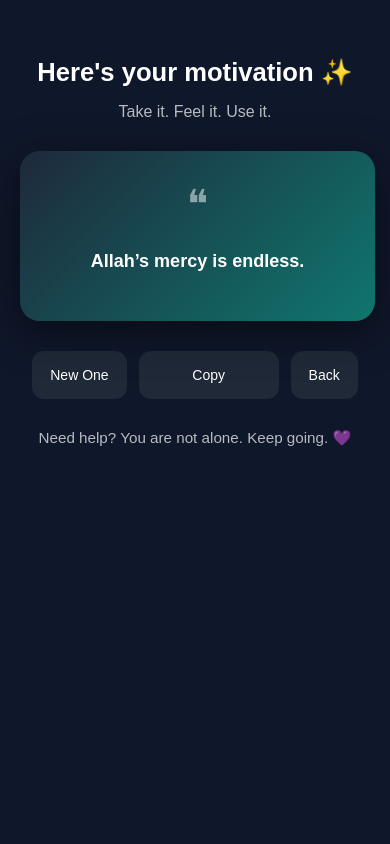
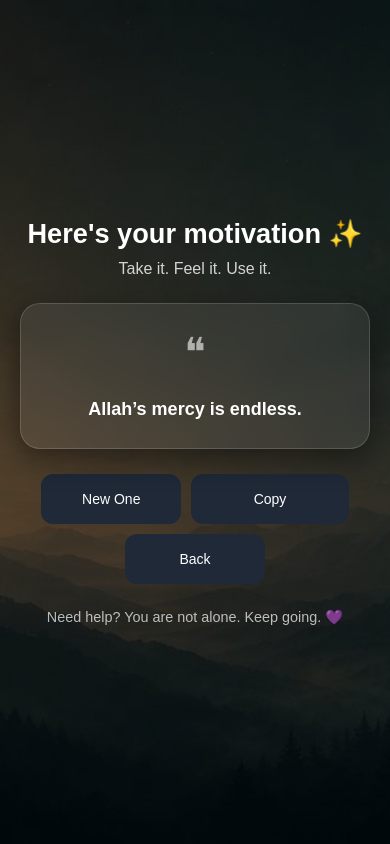
Before and after one commit to adebayomuhammed-coder/motivation, a Flask app: page /quote in a window 390 px wide. Run offline with Flask 3, Linux system fonts and the light colour scheme.

Commit message:
final changes

```diff
--- a/static/css/style.css
+++ b/static/css/style.css
@@ -1,44 +1,69 @@
-body{
+*{
     margin: 0;
-    font-family: Arial, sans-serif;
-    background: #0f172a;
-    color: white;
+    padding: 0;
+    box-sizing: border-box;
 }
 
-.app{
-    text-align: center;
-    padding: 40px 20px;
-    max-width: 900px;
-    margin: auto;
+body{
+    font-family: Arial, sans-serif;
+    min-height: 100vh;
+    background: url("../image/quotebackground.jpeg") ;
+    background-repeat: no-repeat;
+    background-position: center center;
+    background-size: cover;
+    display: flex;
+    justify-content: center;
+    align-items: center;
+
+    padding: 20px;
+    color: white;
+    position: relative;
 }
 
+/* dark overlay for readability */
+body::before{
+    content: "";
+    position: absolute;
+    inset: 0;
+    background: rgba(0,0,0,0.55);
+}
 
+/* main container */
+.app{
+    position: relative;
+    text-align: center;
+    max-width: 600px;
+    width: 100%;
+    z-index: 1;
+}
+
+/* title */
 h1{
+    font-size: 2.2rem;
     margin-bottom: 10px;
-    font-size: 2rem;
 }
 
 .subtitle{
-    opacity: 0.7;
-    margin-bottom: 30px;
+    opacity: 0.8;
+    margin-bottom: 25px;
     font-size: 1rem;
 }
 
-/* quote card */
+/* quote card (glass effect) */
 .quote-card{
-    width: 90%;
-    max-width: 400px;
-    margin: auto;
-    padding: 40px 25px;
+    background: rgba(255,255,255,0.08);
+    border: 1px solid rgba(255,255,255,0.15);
+    backdrop-filter: blur(10px);
+
+    padding: 35px 25px;
     border-radius: 20px;
-    background: linear-gradient(135deg, #1e293b, #0f766e);
-    box-shadow: 0 10px 40px rgba(0,0,0,0.5);
-    position: relative;
+
+    box-shadow: 0 10px 30px rgba(0,0,0,0.4);
 }
 
 .quote-icon{
     font-size: 40px;
-    opacity: 0.5;
+    opacity: 0.6;
 }
 
 .quote-card h2{
@@ -49,64 +74,74 @@ h1{
 
 /* buttons container */
 .buttons{
-    margin-top: 30px;
+    margin-top: 25px;
     display: flex;
     justify-content: center;
-    gap: 15px;
+    gap: 12px;
     flex-wrap: wrap;
 }
 
-/*  button style */
+/* links remove underline */
+.btn-link{
+    text-decoration: none;
+}
+
+/* buttons */
 button{
-    padding: 12px 18px;
+    width: 160px;
+    height: 50px;
+
     border: none;
     border-radius: 12px;
+
     cursor: pointer;
     background: #1f2937;
     color: white;
-    font-size: 1rem;
+    font-size: 15px;
+
+    display: flex;
+    align-items: center;
+    justify-content: center;
+
+    white-space: nowrap;
     transition: 0.3s;
 }
 
 button:hover{
     background: #334155;
+    transform: scale(1.05);
 }
 
 /* footer */
 .footer{
-    margin-top: 30px;
+    margin-top: 25px;
+    font-size: 0.9rem;
     opacity: 0.7;
-    font-size: 0.95rem;
 }
 
-/* MOBILE RESPONSIVE */
+/* MOBILE */
 @media (max-width: 600px){
 
     h1{
-        font-size: 1.6rem;
+        font-size: 1.7rem;
     }
 
     .quote-card{
-        padding: 30px 20px;
+        padding: 25px 18px;
     }
 
     .quote-card h2{
         font-size: 18px;
     }
 
-
     .buttons{
-        flex-direction: row;
-        flex-wrap: wrap;
-        justify-content: center;
-        gap: 12px;
+        gap: 10px;
     }
 
-    /* makes buttons balanced */
     button{
-        flex: 1 1 120px;
-        max-width: 140px;
-        height: 48px;
+        width: 45%;
+        min-width: 140px;
+        height: 50px;
         font-size: 14px;
     }
 }
--- a/templates/quote.html
+++ b/templates/quote.html
@@ -22,9 +22,9 @@
     </div>
 
     <div class="buttons">
-        <a href="/quote"><button>New One</button></a>
-        <button id="copy-btn">Copy</button>
-        <a href="/"><button>Back</button></a>
+       <a href="/quote" class="btn-link"><button>New One</button></a>
+       <button id="copy-btn">Copy</button>
+       <a href="/" class="btn-link"><button>Back</button></a>
 
     </div>
 
```
Also changed, not shown: static/css/home.css (+28 -26 lines).
